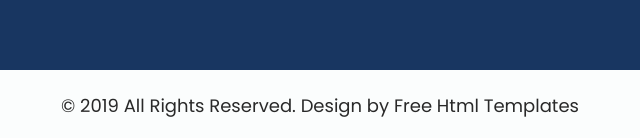
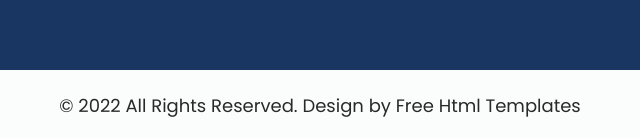
Before and after one commit to Kwill76/web-consulting, a plain HTML site: page contact.html in a window 1280 px wide. Shown: the part 1317-1455 px from the top of the page, 320-960 px from the left. Drawn offline with nearby package versions, Linux system fonts and the light colour scheme; files whose address does not match are found by name.

Commit message:
date change

```diff
--- a/contact.html
+++ b/contact.html
@@ -227,7 +227,7 @@
                <div class="container">
                   <div class="row">
                      <div class="col-md-12">
-                        <p>© 2019 All Rights Reserved. Design by<a href="https://html.design/"> Free Html Templates</a></p>
+                        <p>© 2022 All Rights Reserved. Design by<a href="https://html.design/"> Free Html Templates</a></p>
                      </div>
                   </div>
                </div>
```
